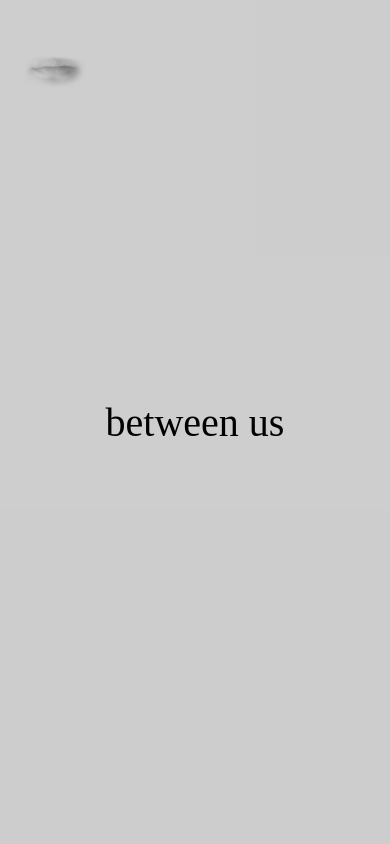
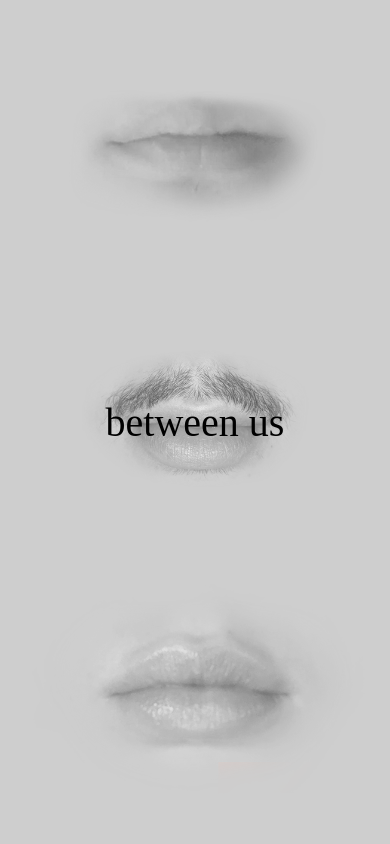
Before and after one commit to zahramansoor29/between-us, a plain HTML site: page index.html in a window 390 px wide. Shown: the top 844 px of the page. Drawn offline with Linux system fonts and the light colour scheme.

Commit message:
Update style.css
added responsive code to css for mobile and tablet

```diff
--- a/css/style.css
+++ b/css/style.css
@@ -123,3 +123,31 @@ section#nine {
   margin-top: -280px;
   left: 70vw;
 }
+
+/*tablet*/
+@media screen and (max-width: 1024px) {
+ section {
+  }
+ p.text {
+    font-size: 20pt;
+  }
+  h1 {
+    text-align: center;
+  }
+}
+
+/*mobiles*/
+@media screen and (max-width: 768px) {
+  section {
+    margin-top: 0 !important;
+    left: 0vw !important;
+    width: 100vw;
+  }
+  p.text {
+    text-align: center;
+    font-size: 12pt;
+  }
+ h1 {
+    text-align: center;
+ }
+}
```
